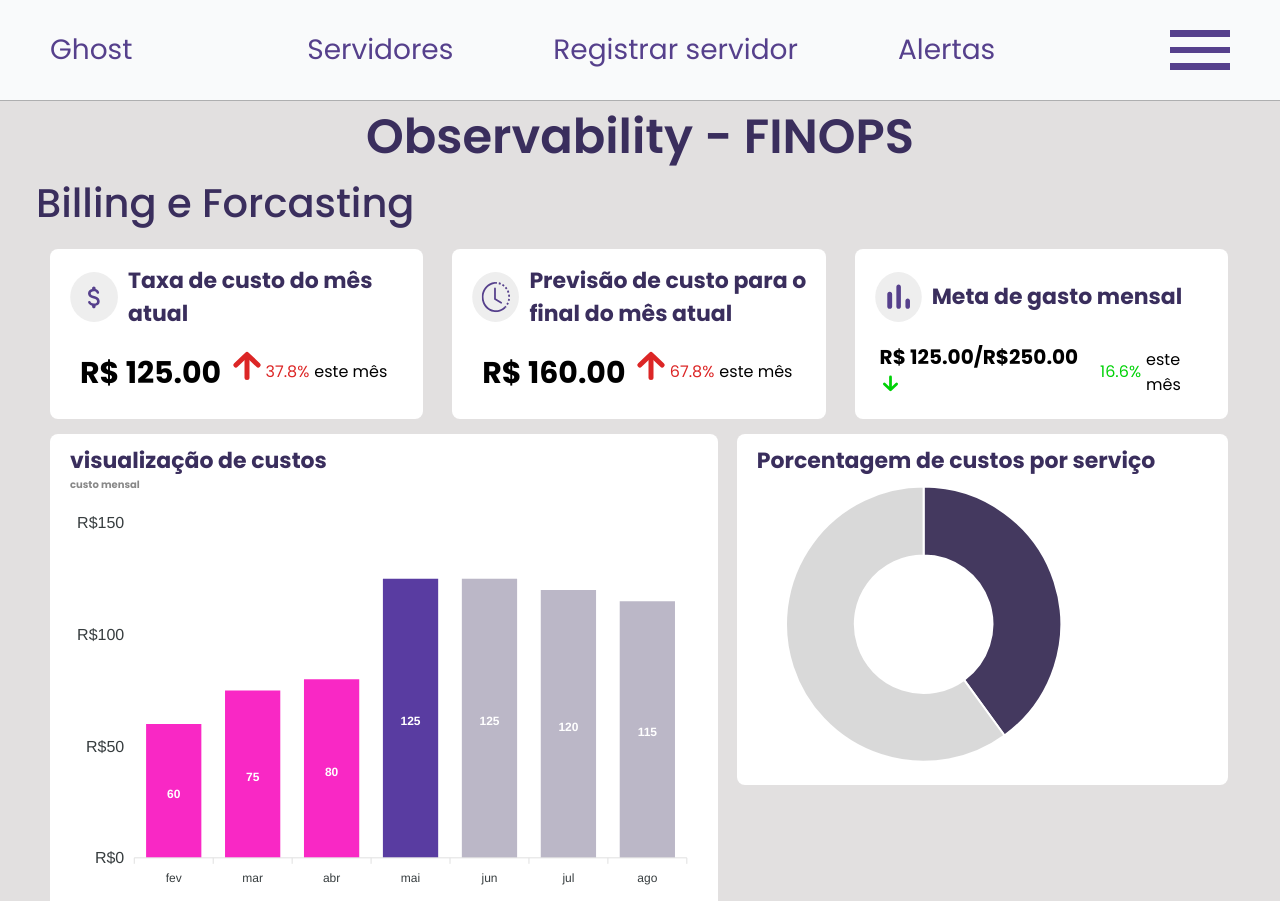
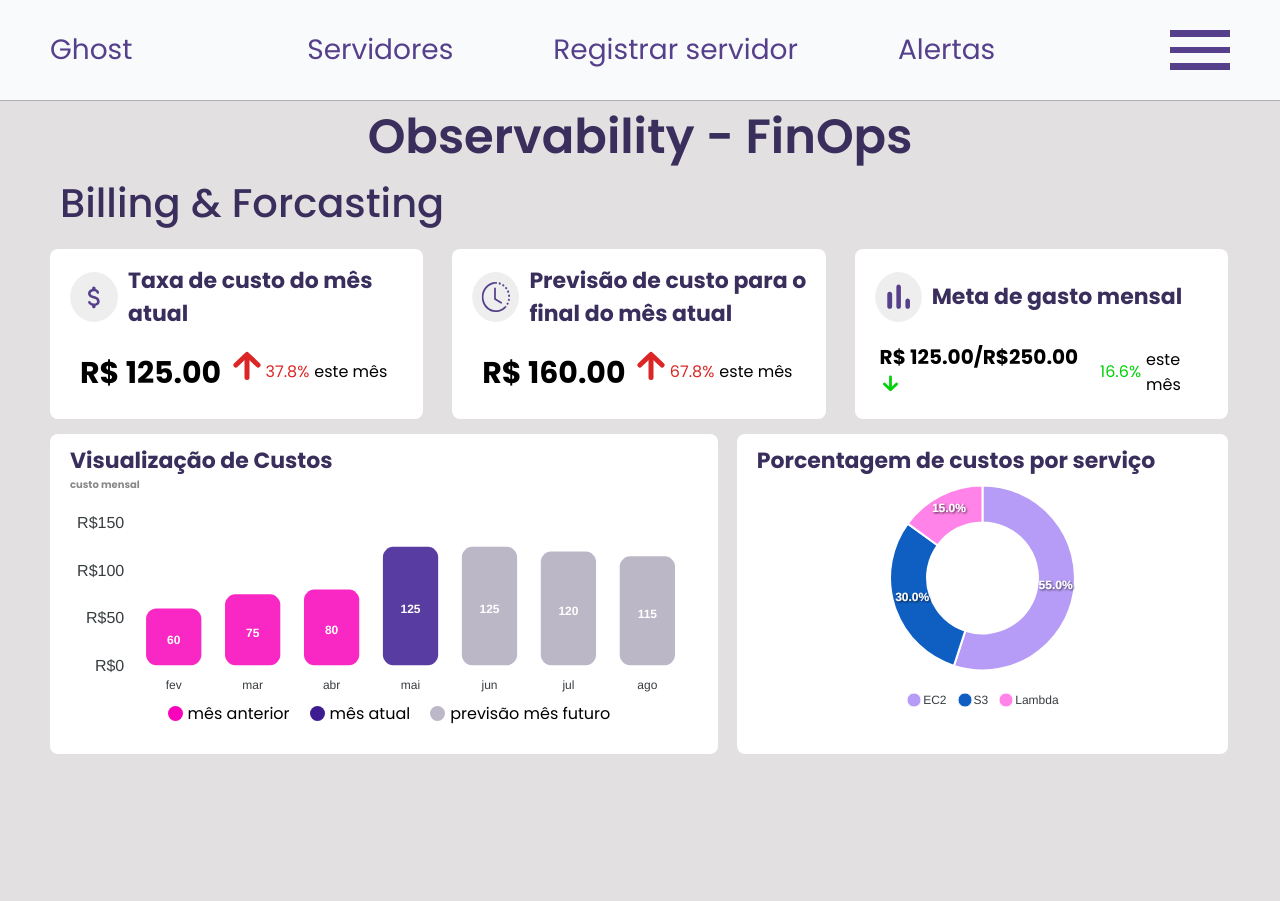
Before and after one commit to Latency-Slayer/web-data-viz, a website: page public/dashBilling.html in a window 1280 px wide. Drawn offline with nearby package versions, Linux system fonts and the light colour scheme; a web font is replaced by a local one.

Commit message:
front da dash de billing concluido

```diff
--- a/public/dashBilling.html
+++ b/public/dashBilling.html
@@ -12,9 +12,9 @@
     <nav-bar></nav-bar>
     <main>
         <div class="container">
-            <div class="titulo-principal">Observability - FINOPS</div>
+            <div class="titulo-principal">Observability - FinOps</div>
             <header>
-                <h1>Billing e Forcasting</h1>
+                <h1>Billing & Forcasting</h1>
             </header>
             <div class="kpis">
                 <div class="kpi-content">
@@ -50,21 +50,24 @@
                     </div>
                 </div>
             </div>
+
             <div class="graficos">
                 <div class="plot-content">
                     <div class="grafico1">
-                        <div class="titulo">visualização de custos</div>
+                        <div class="titulo">Visualização de Custos</div>
                         <div class="subtitulo">custo mensal</div>
                         <div id="grafico-01"></div>
                         <div class="legenda">
-                            <div class="indicador-cor-1"></div> <div>mêses anteriores</div>
-                            <div class="indicador-cor-2"></div> <div>mês atual</div>
-                            <div class="indicador-cor-3"></div> <div>previsão mêses futuros</div>
+                            <div class="indicador-cor-1"></div><div>mês anterior</div>
+                            <div class="indicador-cor-2"></div><div>mês atual</div>
+                            <div class="indicador-cor-3"></div><div>previsão mês futuro</div>
                         </div>
                     </div>
                     <div class="grafico2">
                         <div class="titulo">Porcentagem de custos por serviço</div>
+                        <div class="plot-grafico">
                             <div id="grafico-02"></div>
+                        </div>
                     </div>
                 </div>
             </div>
@@ -78,6 +81,7 @@
         {
             chart: {
             type: 'bar',
+            height: "70%",
             toolbar: {
                 show: false
             }
@@ -87,7 +91,8 @@
             },
             plotOptions: {
             bar: {
-            horizontal: false
+            horizontal: false,
+            borderRadius: 10
             }
             },
             yaxis: {
@@ -99,6 +104,14 @@
                         fontSize: 16,
                     }
                 }
+            },
+            xaxis: {
+                axisBorder: {
+                    show: false,
+                },
+                axisTicks: {
+                    show: false,
+                },
             },
             series: [{
                 name: "gasto",
@@ -140,21 +153,23 @@
         {
             chart: {
                 type: 'donut',
-                width: '75%'
+                width: '100%',
             },
-            series: [40, 60],
-            labels: ["Usado", "Livre"],
-            legend: false,
-            colors: ["#44395F", "#D9D9D9"],
+            series: [55, 30, 15],
+            labels: ["EC2", "S3", "Lambda"],
+            legend: {
+                position: 'bottom'
+            },
+            colors: ["#B69CF6", "#0F5FC2", "#FF83E8"],
             plotOptions: {
                 pie: {
                     donut: {
-                        size: '50%'
+                        size: '60%'
                     }
                 }
             },
             dataLabels: {
-                enabled: false
+                enabled: true,
             },
             states: {
                 hover: {
--- a/public/style/dashBilling.css
+++ b/public/style/dashBilling.css
@@ -5,6 +5,7 @@
     padding: 0;
     font-family: 'Poppins', sans-serif;
 }
+
 
 body {
     overflow: hidden;
@@ -39,7 +40,7 @@ h1 {
 }
 
 header h1 {
-    padding-left: 2vh;
+    padding-left: 5vh;
     padding-bottom: 2vh;
 }
 
@@ -73,7 +74,7 @@ header h1 {
     display: flex;
     flex-direction: column;
     padding: 10px;
-    height: fit-content;
+    height: 300px;
     width: 55%;
     border-radius: 1vh;
     background-color: white;
@@ -83,10 +84,27 @@ header h1 {
     display: flex;
     flex-direction: column;
     padding: 10px;
-    height: fit-content;
+    height: 300px;
     width: 40%;
     border-radius: 1vh;
     background-color: white;
+    /* border: 1px black solid; */
+}
+
+.plot-grafico {
+    height: 100%;
+    /* border: 1px solid red; */
+    display: flex;
+    align-items: top;
+    justify-content: center;
+}
+
+#grafico-02 {
+    width: 60%;
+    height: 60%;
+    display: flex;
+    align-items: center;
+    justify-content: center;
 }
 
 .kpi-content {
@@ -129,8 +147,8 @@ header h1 {
     display: flex;
     flex-direction: row;
     width: 100%;
+    height: 20px;
     align-items: center;
-    text-align: center;
     justify-content: center;
 }
 
```
Lines whose indentation alone changed are shown as unchanged.
